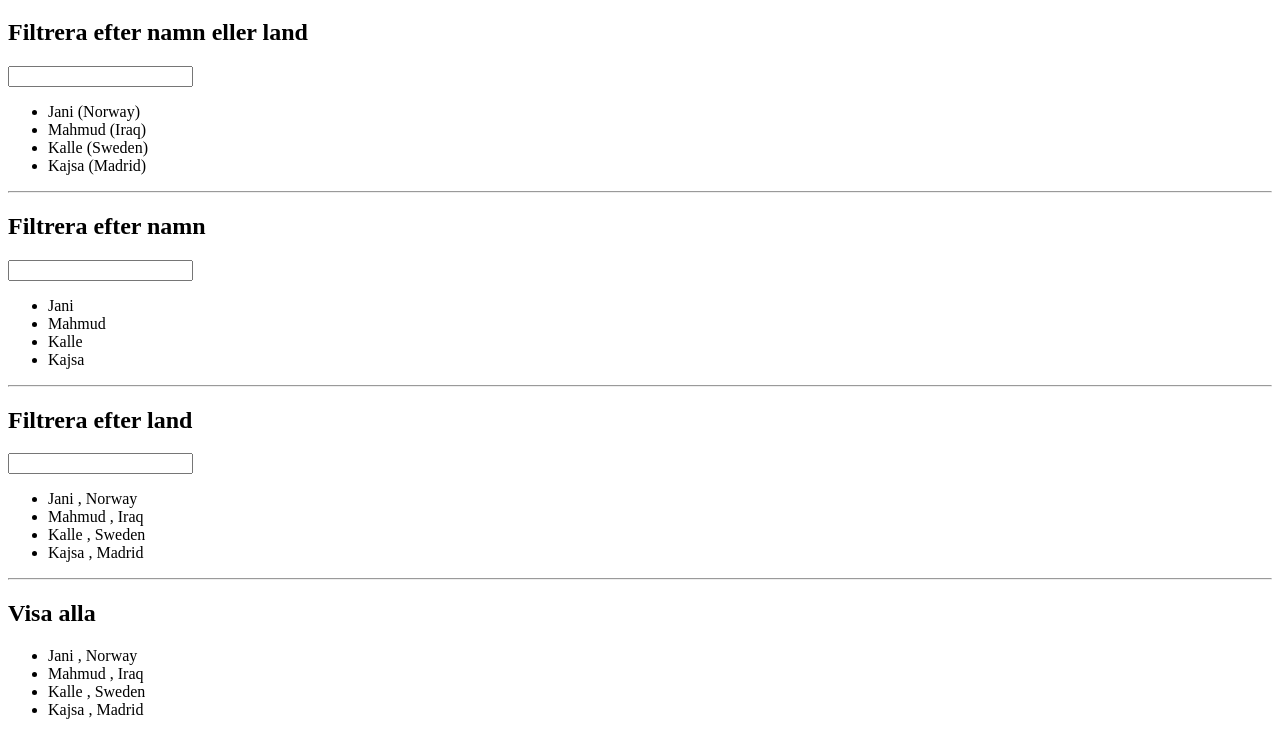
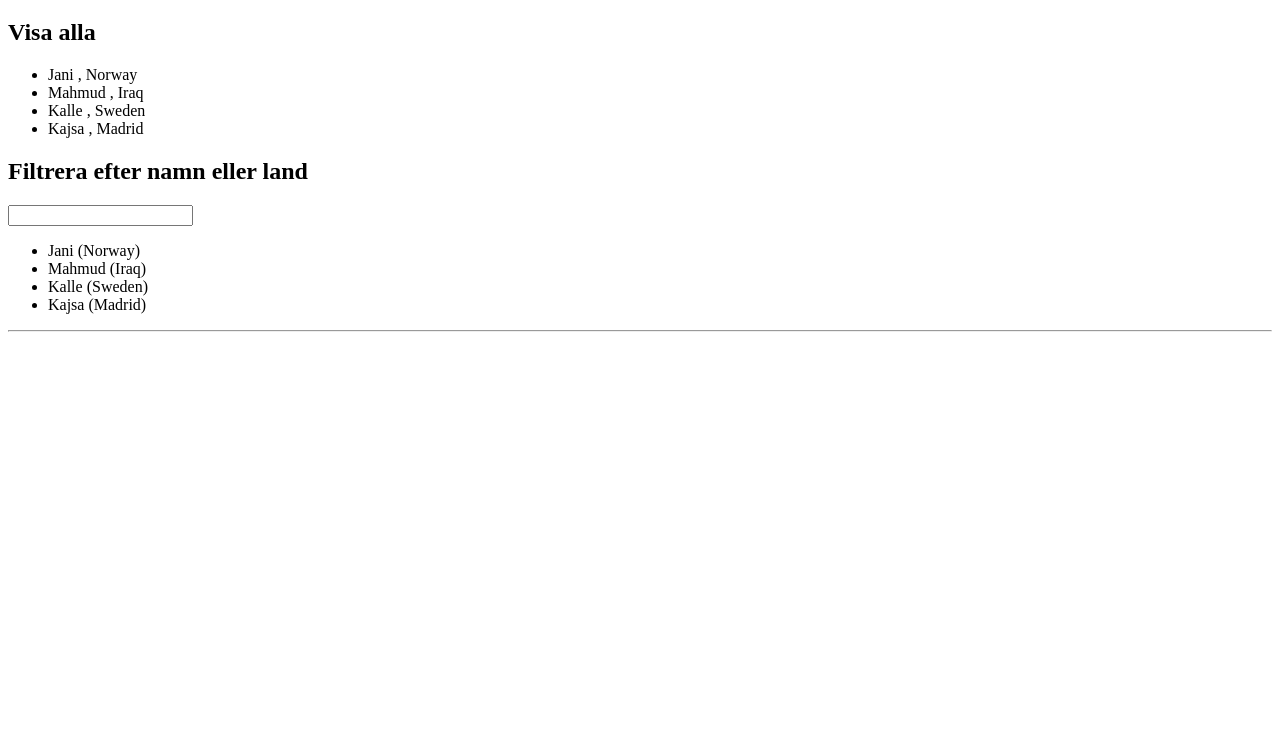
Before and after one commit to mahmudalhakim/crossplatform-vt18, a plain HTML site: page Modul-1-Angular/exempel-19.html in a window 1280 px wide. Shown: the part 61-800 px from the top of the page. Drawn offline with nearby package versions, Linux system fonts and the light colour scheme.

Commit message:
Modul 1 - Angular

```diff
--- a/Modul-1-Angular/exempel-19.html
+++ b/Modul-1-Angular/exempel-19.html
@@ -19,6 +19,14 @@
     </script>
 
     <div ng-app="myApp" ng-controller="myCtrl">
+
+        <h2>Visa alla</h2>
+        <ul>
+            <li ng-repeat="x in names">
+                {{x.name}} , {{x.country}}
+            </li>
+        </ul>
+
         <h2>Filtrera efter namn eller land</h2>
         <input type="text" ng-model="searchAll">
         <ul>
@@ -26,29 +34,12 @@
                 {{x.name}} ({{x.country}})
             </li>
         </ul>
+
         <hr>
-        <h2>Filtrera efter namn</h2>
-        <input type="text" ng-model="search.name">
-        <ul>
-            <li ng-repeat="x in names | filter:search">
-                {{x.name}}
-            </li>
-        </ul>
-        <hr>
-        <h2>Filtrera efter land</h2>
-        <input type="text" ng-model="searchCountry">
-        <ul>
-            <li ng-repeat="x in names | filter:{country:searchCountry}">
-                    {{x.name}} , {{x.country}}
-            </li>
-        </ul>
-        <hr>
-        <h2>Visa alla</h2>
-        <ul>
-            <li ng-repeat="x in names">
-                {{x.name}} , {{x.country}}
-            </li>
-        </ul>
+
+
+
+
     </div>
   </body>
 </html>
```
Also changed, not shown: 1 other file.
